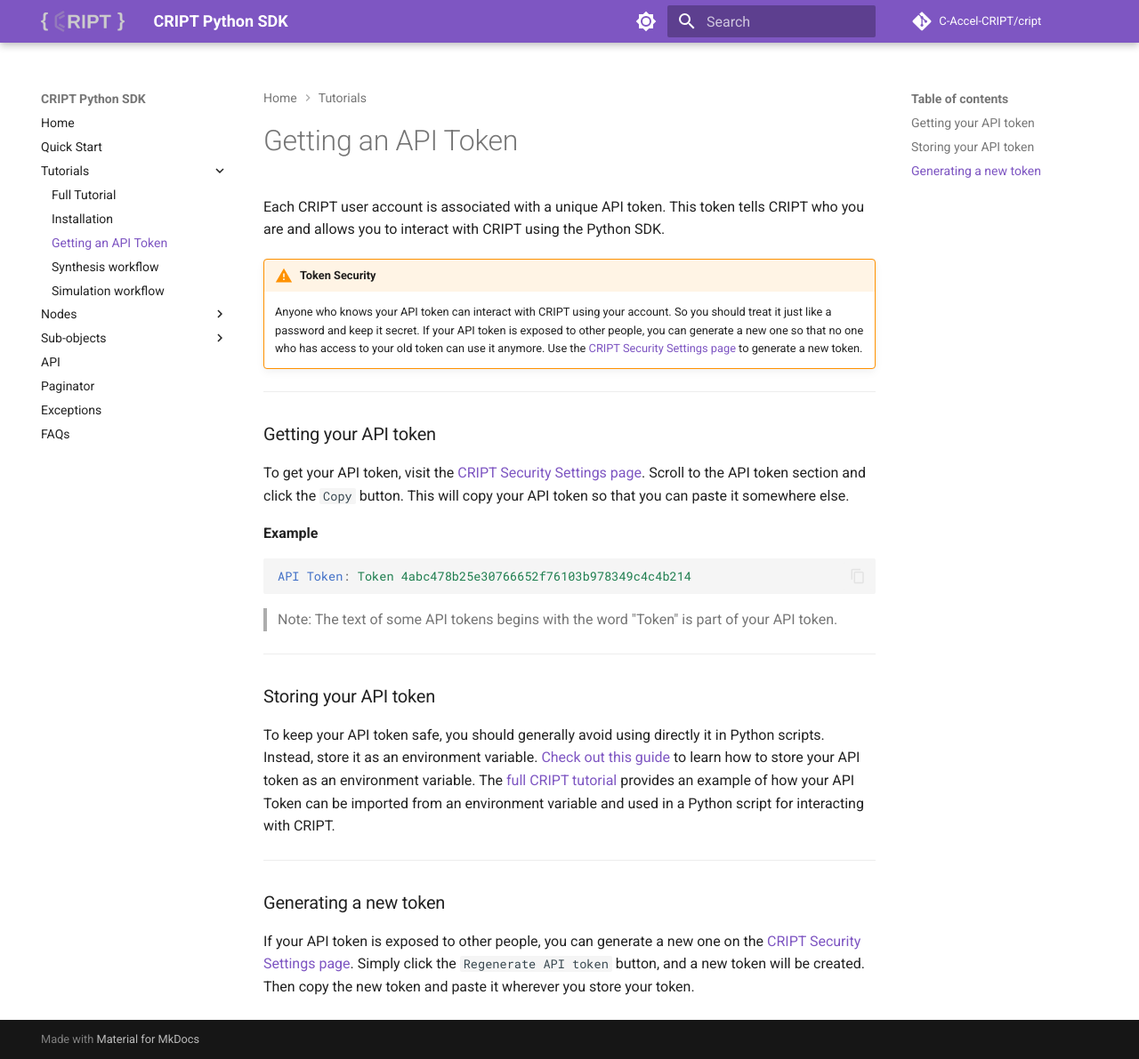
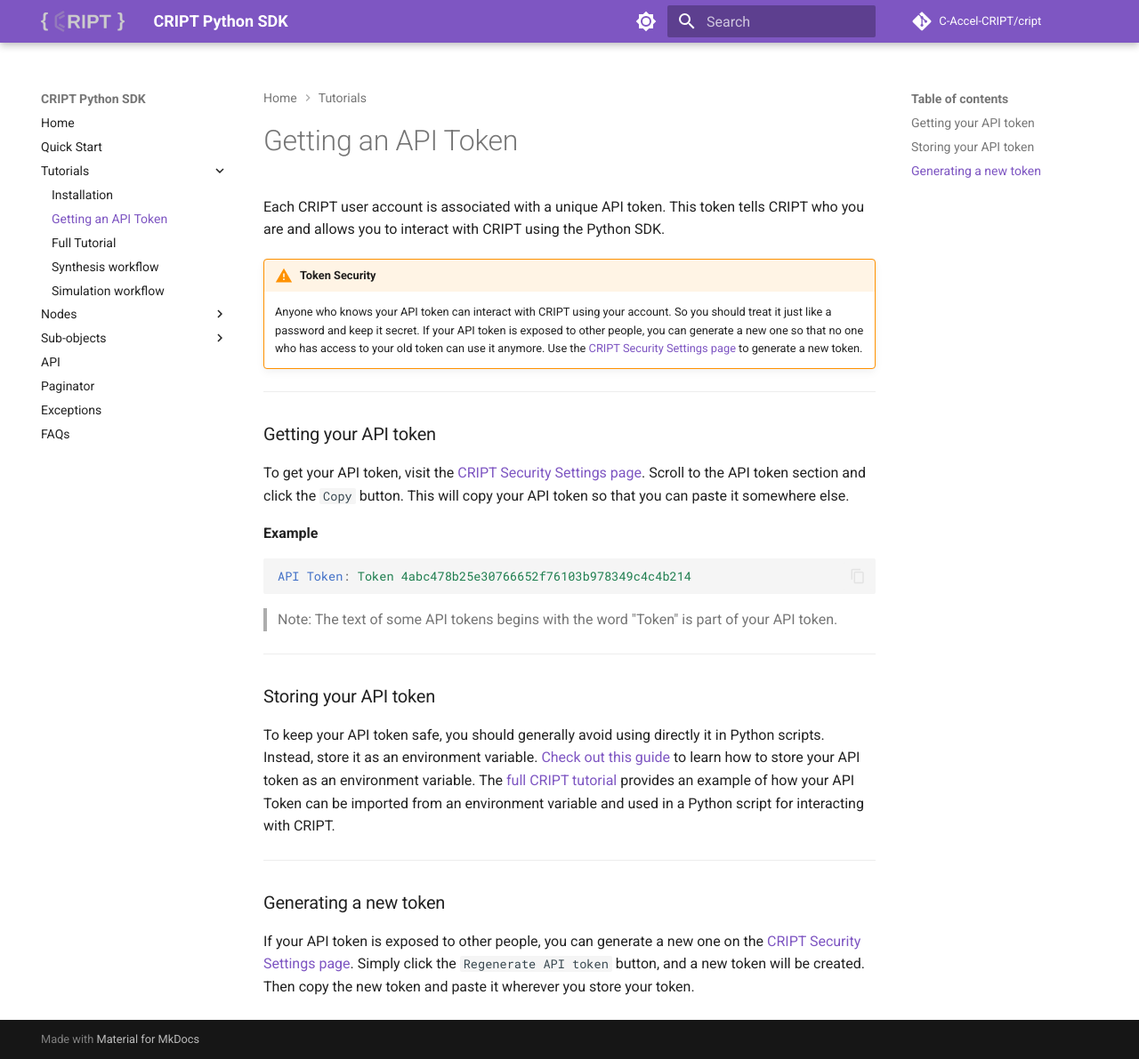
Before and after one commit to C-Accel-CRIPT/sdk-archive, an MkDocs documentation site: the page built from docs/tutorials/api_token.md, in a window 1280 px wide and 1191 px high. Shown: the whole window at 89% size. Built offline with MkDocs 1.6.1 and Material for MkDocs 9.7.7, drawn with Linux system fonts in a browser that asks for light colours; comment, search, counter and statistics services are not loaded; part of the change alters nothing that is shown.

```diff
--- a/mkdocs.yml
+++ b/mkdocs.yml
@@ -56,9 +56,9 @@ nav:
   - Home: index.md
   - Quick Start: quickstart.md
   - Tutorials:
-    - Full Tutorial: tutorials/full_tutorial.md
     - Installation: tutorials/installation.md
     - Getting an API Token: tutorials/api_token.md
+    - Full Tutorial: tutorials/full_tutorial.md
     - Synthesis workflow: tutorials/synthesis.md
     - Simulation workflow: tutorials/simulation.md
   - Nodes:
```
